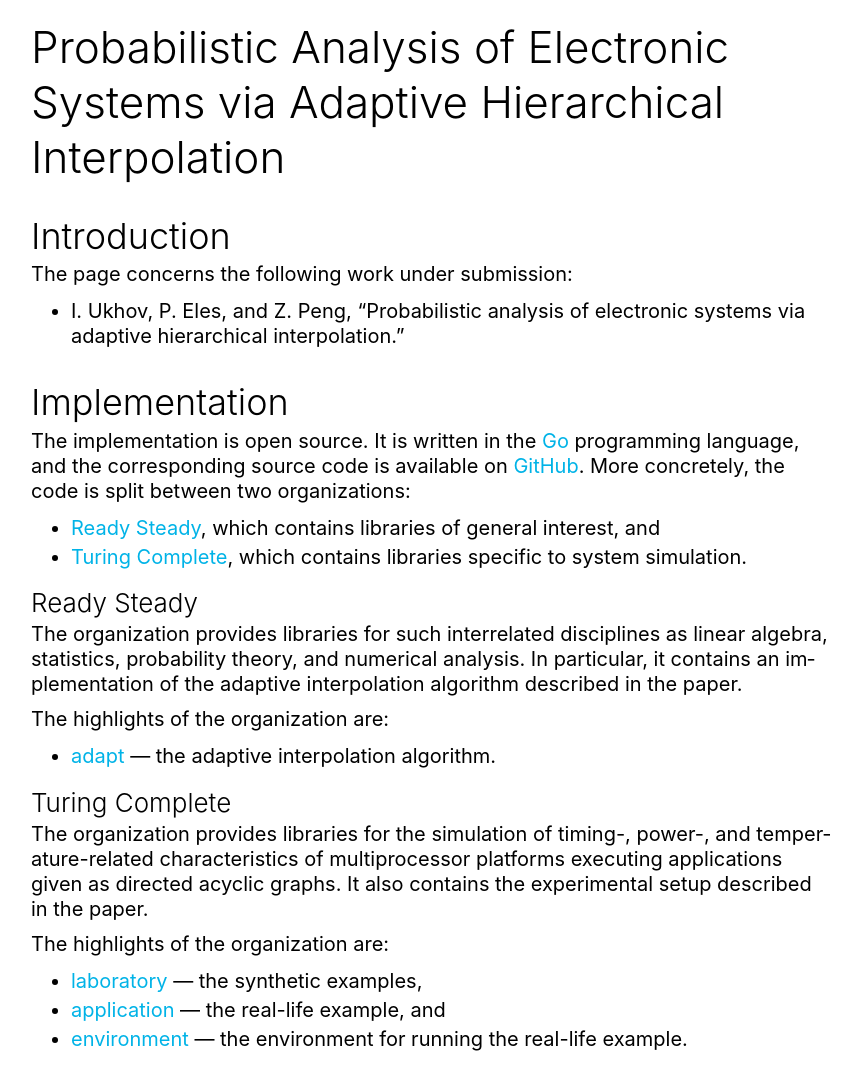
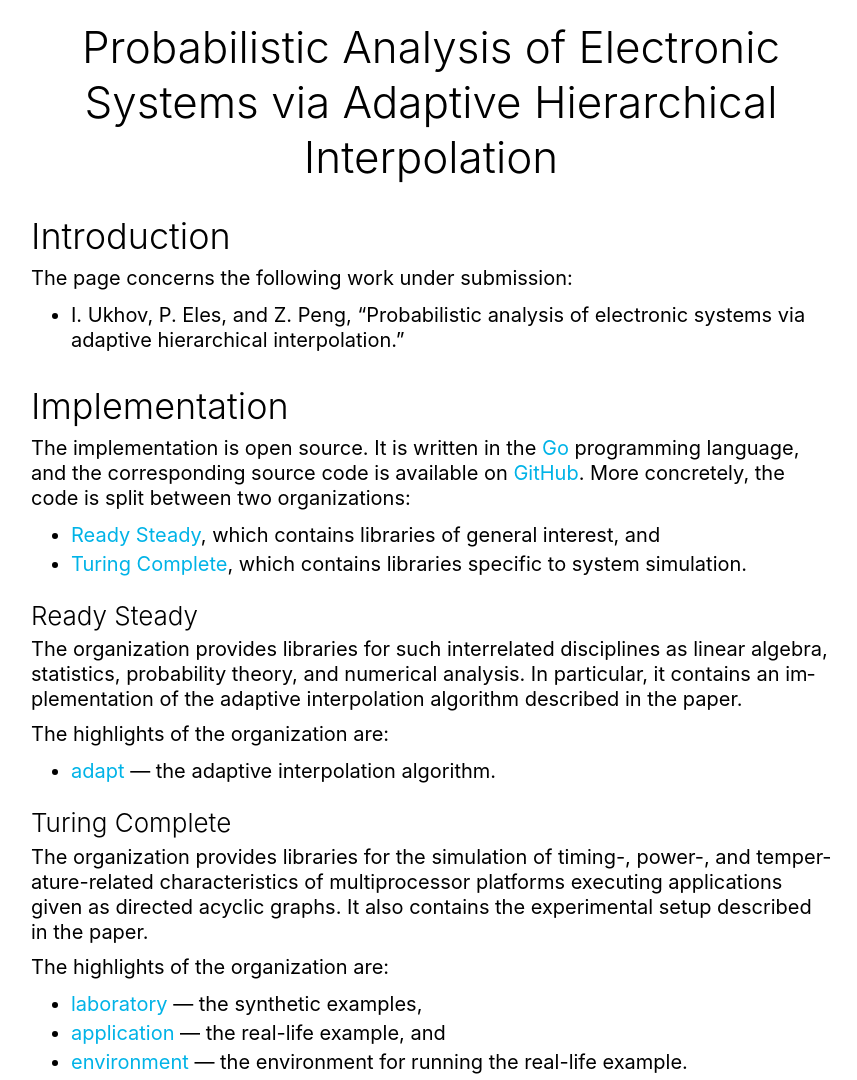
Before and after one commit to quantum-philosophy/quantum-philosophy.github.io, a plain HTML site: page research/PAAI/index.html in a window 1280 px wide. Shown: the top 1080 px of the page, without its empty margins (209-1066 px from the left). Drawn offline with Linux system fonts and the light colour scheme.

Commit message:
Update PAAI’s styles

```diff
--- a/research/PAAI/index.css
+++ b/research/PAAI/index.css
@@ -16,19 +16,20 @@ article {
 h1 {
   font-size: 220%;
   font-weight: 300;
-  margin: 0 0 0.1em 0;
+  text-align: center;
+  margin: 0 0 0.2em 0;
 }
 
 h2 {
   font-size: 180%;
   font-weight: 300;
-  margin: 0.8em 0 0.1em 0;
+  margin: 0.8em 0 0.2em 0;
 }
 
 h3 {
   font-size: 130%;
   font-weight: 300;
-  margin: 0.6em 0 0.1em 0;
+  margin: 0.8em 0 0.2em 0;
 }
 
 p {
```
